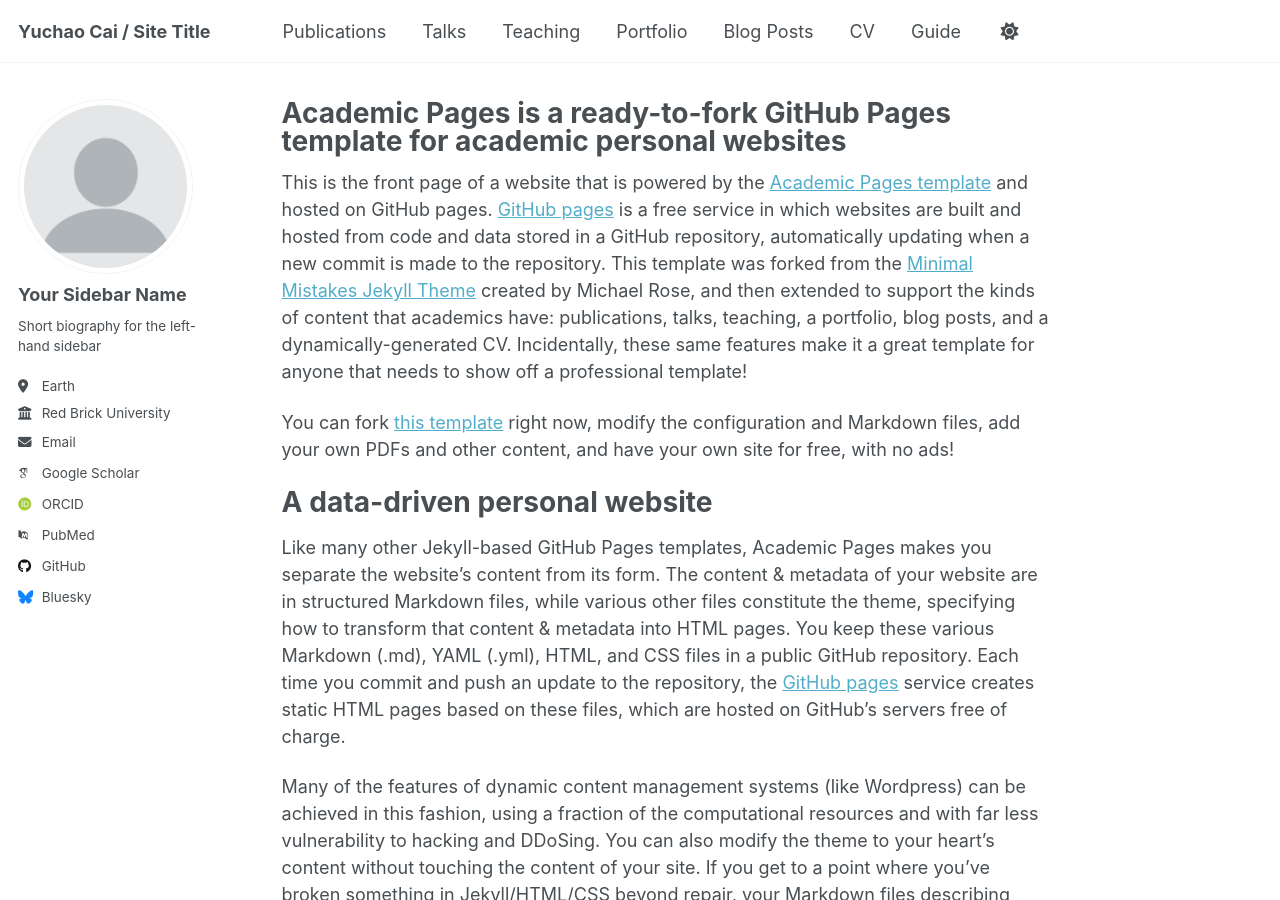
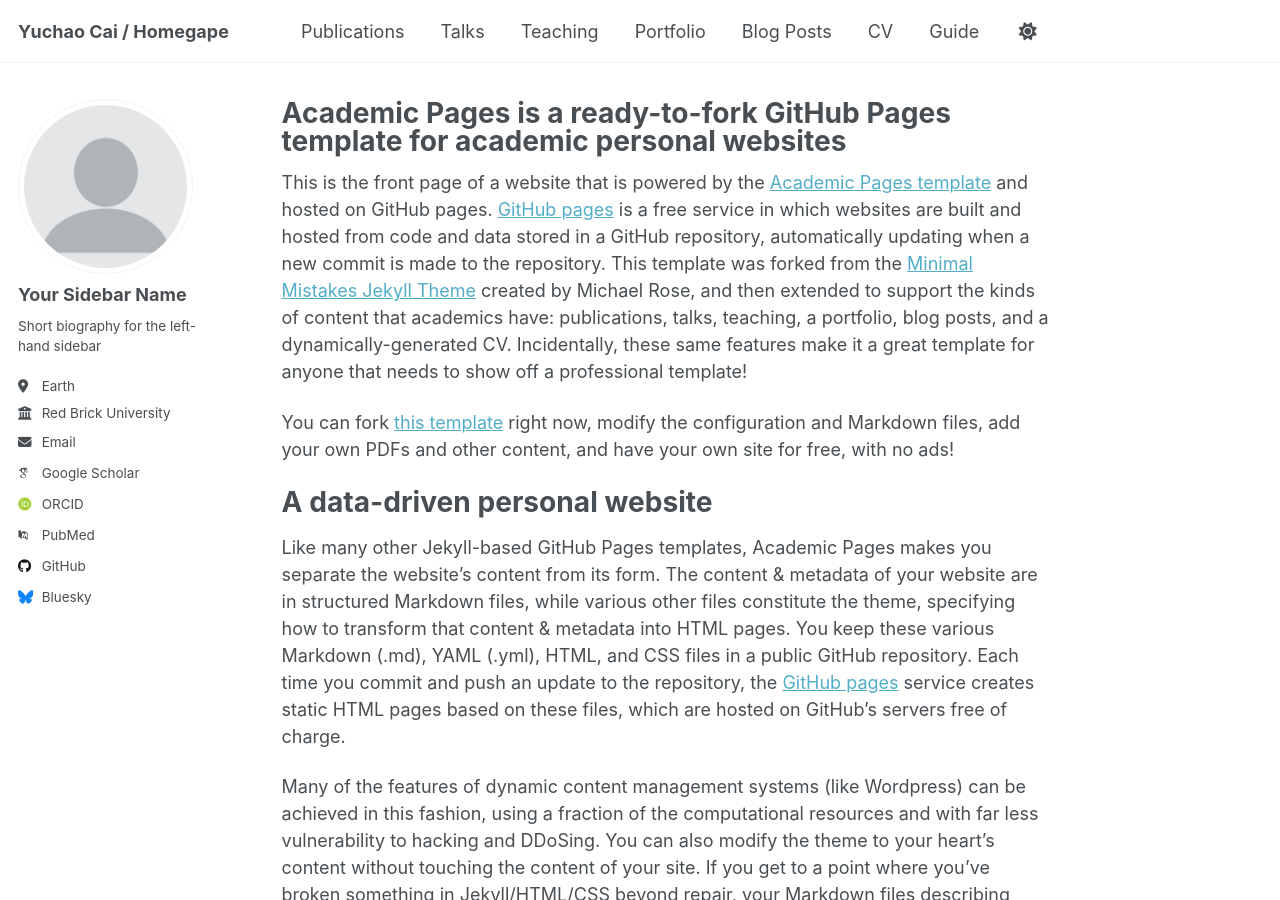
Before and after one commit to yccai2023/yccai2023.github.io, a Jekyll site: the page built from _pages/about.md, in a window 1280 px wide and 900 px high. Built offline with Jekyll 4.4.1, drawn with Linux system fonts in a browser that asks for light colours; some web fonts are replaced; a script that is not in the unit is left out.

Commit message:
Update _config.yml

```diff
--- a/_config.yml
+++ b/_config.yml
@@ -9,7 +9,7 @@
 # Basic Site Settings
 locale                   : "en-US"
 site_theme               : "default" # Currently available options are "default", "air"
-title                    : "Yuchao Cai / Site Title"
+title                    : "Yuchao Cai / Homegape"
 title_separator          : "-"
 name                     : &name "Your Name"
 description              : &description "Your Name's academic portfolio"   # Update this with a general description of your site, this is the default if not overridden by a page
```
